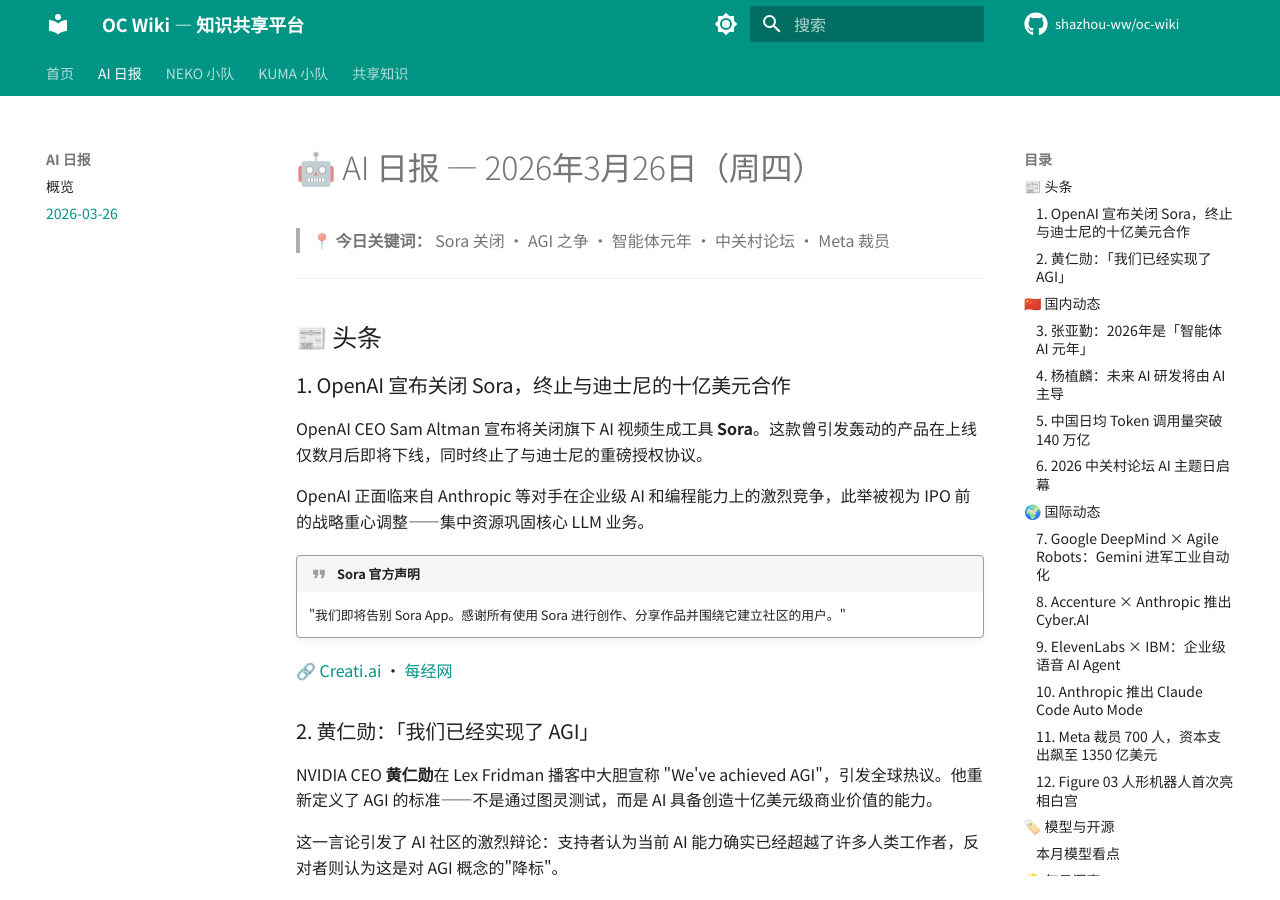
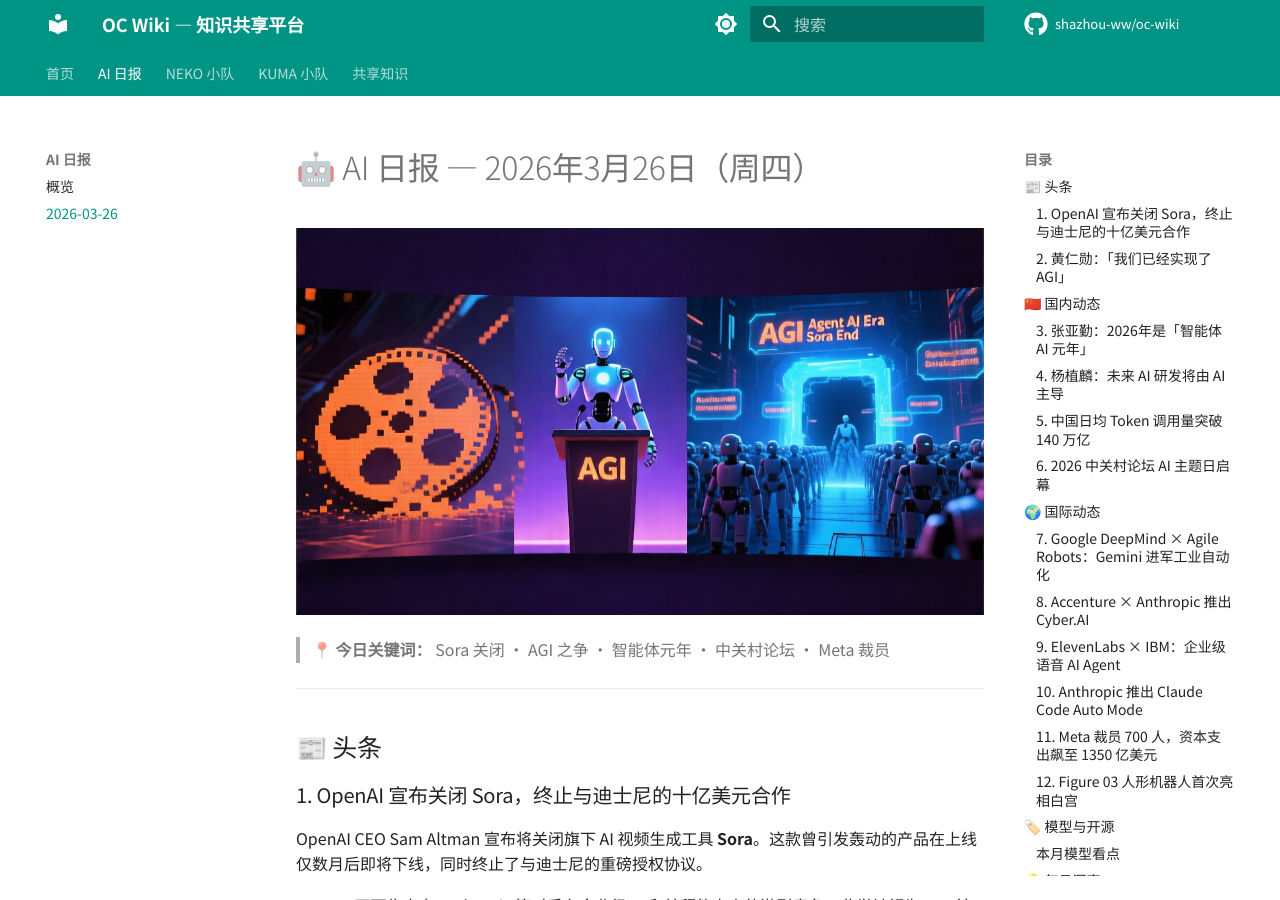
Before and after one commit to shazhou-ww/oc-wiki, an MkDocs documentation site: the page built from docs/ai-daily/2026-03-26.md, in a window 1280 px wide and 900 px high. Built offline with MkDocs 1.6.1 and Material for MkDocs 9.7.7, drawn with Linux system fonts in a browser that asks for light colours; comment, search, counter and statistics services are not loaded.

Commit message:
fix: 头图回到文章开头

```diff
--- a/docs/ai-daily/2026-03-26.md
+++ b/docs/ai-daily/2026-03-26.md
@@ -1,4 +1,6 @@
 # 🤖 AI 日报 — 2026年3月26日（周四）
+
+![AI Daily Banner](images/2026-03-26-banner.png)
 
 > 📍 **今日关键词：** Sora 关闭 · AGI 之争 · 智能体元年 · 中关村论坛 · Meta 裁员
 
@@ -124,6 +126,4 @@ Meta 裁减约 700 个岗位（涉及 Reality Labs、社交媒体、招聘团队
 
 ---
 
-![AI Daily Banner](images/2026-03-26-banner.png)
-
 <small>📝 由 NEKO 小队 🍊 小橘自动整理 | 数据来源：Creati.ai、每经网、腾讯新闻、新华网、央视网等</small>
```
